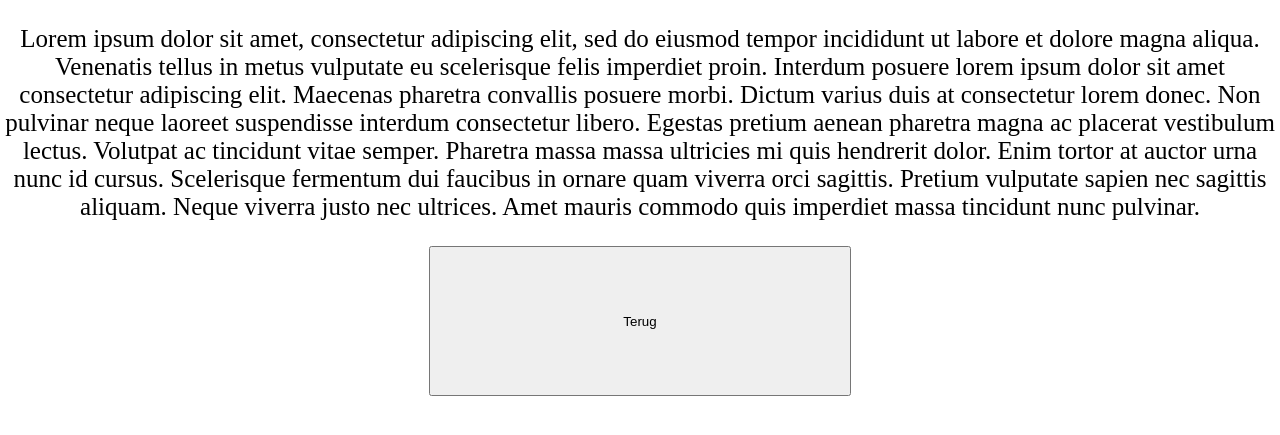
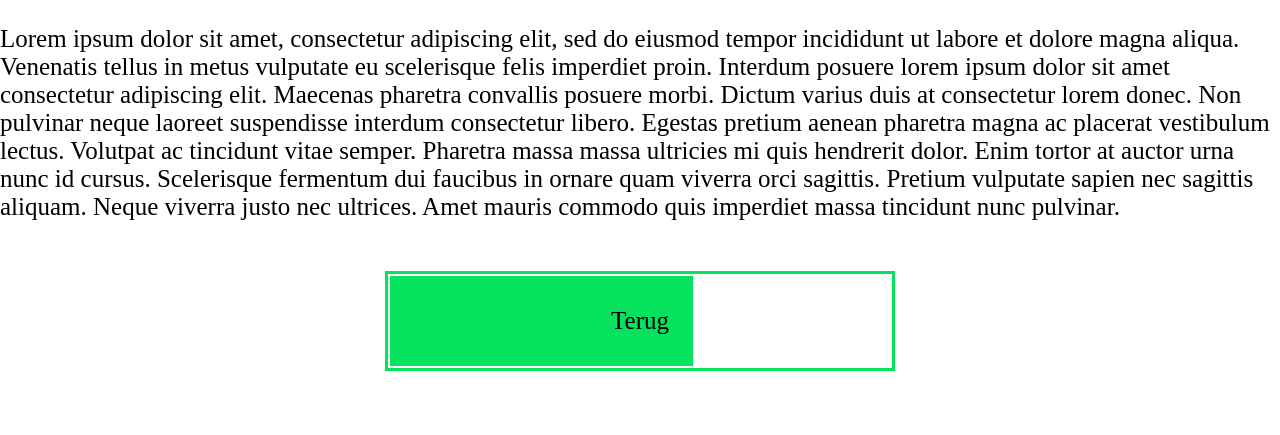
Before and after one commit to Daan7777/pro_coding, a PHP site: page /goodbye.php in a window 1280 px wide. Shown: the top 435 px of the page. Run offline with PHP 8.4, Linux system fonts and the light colour scheme.

Commit message:
auto return to home after goodbye

```diff
--- a/goodbye.php
+++ b/goodbye.php
@@ -1,15 +1,20 @@
 <!doctype html>
 <html lang="en">
+
 <head>
     <meta charset="utf-8">
     <meta http-equiv="X-UA-Compatible" content="IE=edge">
     <meta name="viewport" content="width=device-width, initial-scale=1.0">
     <link rel="stylesheet" href="styles.css">
 </head>
-    <p><center>
+<p>
     Lorem ipsum dolor sit amet, consectetur adipiscing elit, sed do eiusmod tempor incididunt ut labore et dolore magna aliqua. Venenatis tellus in metus vulputate eu scelerisque felis imperdiet proin. Interdum posuere lorem ipsum dolor sit amet consectetur adipiscing elit. Maecenas pharetra convallis posuere morbi. Dictum varius duis at consectetur lorem donec. Non pulvinar neque laoreet suspendisse interdum consectetur libero. Egestas pretium aenean pharetra magna ac placerat vestibulum lectus. Volutpat ac tincidunt vitae semper. Pharetra massa massa ultricies mi quis hendrerit dolor. Enim tortor at auctor urna nunc id cursus. Scelerisque fermentum dui faucibus in ornare quam viverra orci sagittis. Pretium vulputate sapien nec sagittis aliquam. Neque viverra justo nec ultrices. Amet mauris commodo quis imperdiet massa tincidunt nunc pulvinar.
-</center> </p>
-   <div class="wrapper">
-   <button type="Button">Terug</button>
+</p>
+<div onclick="window.location.href = './';" class="progress">
+    <span style="position: absolute;top: 50%;left: 50%;transform: translate(-50%, -50%);">Terug</span>
+    <div class="progress__bar"></div>
 </div>
+
 </html>
+
+<?php header("refresh:20;url=./"); ?>
--- a/styles.css
+++ b/styles.css
@@ -45,8 +45,8 @@ input::-webkit-inner-spin-button {
   width: 100%;
   height: 100%;
   overflow: auto;
-  background-color: rgb(0,0,0);
-  background-color: rgba(0,0,0,0.4);
+  background-color: rgb(0, 0, 0);
+  background-color: rgba(0, 0, 0, 0.4);
 }
 .modal-content {
   color: red;
@@ -81,13 +81,13 @@ input::-webkit-inner-spin-button {
   padding-top: 200px;
 }
 
-
 .wrapper {
-  text-align:center;
+  text-align: center;
 }
 
 button {
-  width:33%; height:150px;
+  width: 33%;
+  height: 150px;
 }
 
 .back {
@@ -118,17 +118,17 @@ button {
 }
 
 .left {
-  position:center;
-  float:left;
- }
+  position: center;
+  float: left;
+}
 
 .right {
-  position:center;
-  float:right;
+  position: center;
+  float: right;
   margin-right: 80px;
 }
 
-.table_tekst{
+.table_tekst {
   font-size: 15px;
   max-width: 150px;
 }
@@ -136,3 +136,31 @@ button {
 .bold {
   font-weight: bold;
 }
+
+.progress {
+  margin: 50px auto;
+  padding: 2px;
+  width: 100%;
+  max-width: 500px;
+  border: 3px solid #05e35e;
+  height: 90px;
+  position: relative;
+}
+
+.progress .progress__bar {
+  height: 100%;
+  width: 0%;
+  background-color: #05e35e;
+  animation: fill-bar 20s;
+  animation-fill-mode: forwards;
+  animation-timing-function: ease-out;
+}
+
+@keyframes fill-bar {
+  from {
+    width: 0%;
+  }
+  to {
+    width: 100%;
+  }
+}
```
Lines whose indentation alone changed are shown as unchanged.
